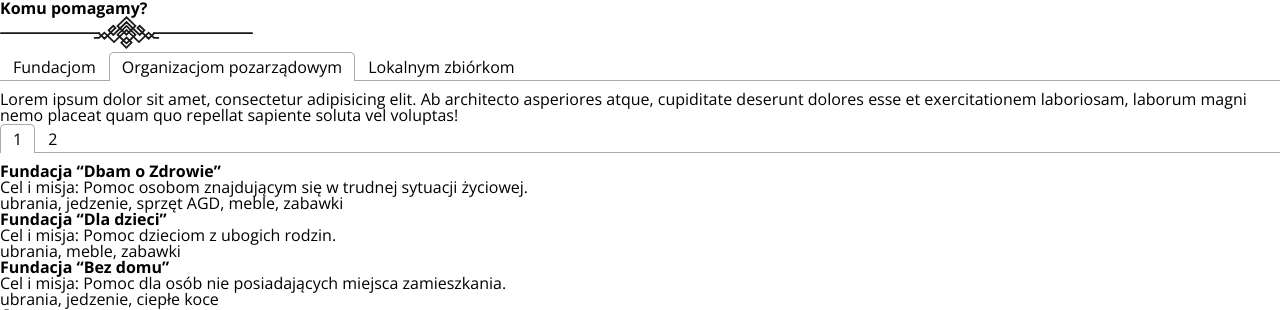
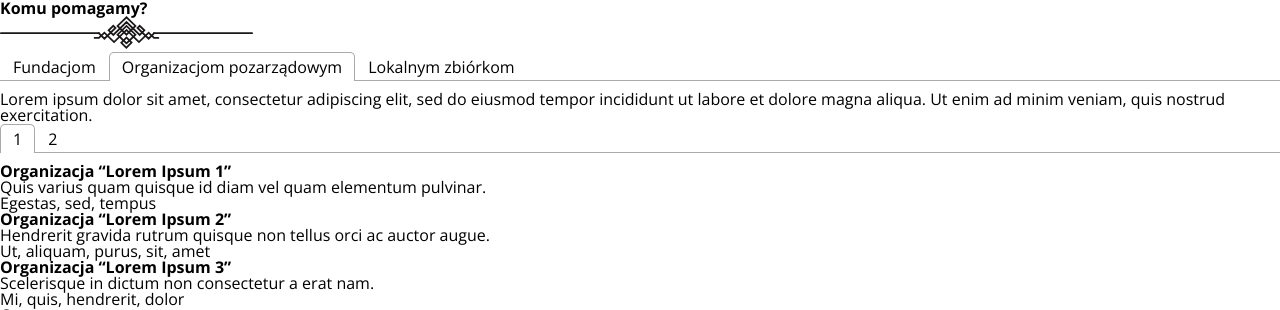
Before and after one commit to Duckjaniels/Giveaway_website, a React (Create React App) app: page / in a window 1280 px wide. Both pictures are taken after a click on the tab "Organizacjom pozarządowym". Shown: the part 3123-3433 px from the top of the page. Built offline with nearby package versions, Linux system fonts and the light colour scheme.

Commit message:
Who help section structure done

```diff
--- a/src/components/HomeWhoHelp.js
+++ b/src/components/HomeWhoHelp.js
@@ -46,34 +46,34 @@ const HomeWhoHelp = () => (
                         </TabPanel>
                         <TabPanel>
                             <div className="who_table-fund-first">
-                                <h2>Fundacja “Dbam o Zdrowie”</h2>
+                                <h2>Fundacja “Lorem Ipsum 4”</h2>
                                 <p>Cel i misja: Pomoc osobom znajdującym się w trudnej sytuacji życiowej.</p>
                                 <span>ubrania, jedzenie, sprzęt AGD, meble, zabawki</span>
                             </div>
                             <div className="who_table-fund-second">
-                                <h2>Fundacja “Dla dzieci”</h2>
+                                <h2>Fundacja “Lorem Ipsum 5”</h2>
                                 <p>Cel i misja: Pomoc dzieciom z ubogich rodzin.</p>
                                 <span>ubrania, meble, zabawki</span>
                             </div>
                             <div className="who_table-fund-third">
-                                <h2>Fundacja “Bez domu”</h2>
+                                <h2>Fundacja “Lorem Ipsum 6”</h2>
                                 <p>Cel i misja: Pomoc dla osób nie posiadających miejsca zamieszkania.</p>
                                 <span>ubrania, jedzenie, ciepłe koce</span>
                             </div>
                         </TabPanel>
                         <TabPanel>
                             <div className="who_table-fund-first">
-                                <h2>Fundacja “Dbam o Zdrowie”</h2>
+                                <h2>Fundacja “Lorem Ipsum 7”</h2>
                                 <p>Cel i misja: Pomoc osobom znajdującym się w trudnej sytuacji życiowej.</p>
                                 <span>ubrania, jedzenie, sprzęt AGD, meble, zabawki</span>
                             </div>
                             <div className="who_table-fund-second">
-                                <h2>Fundacja “Dla dzieci”</h2>
+                                <h2>Fundacja “Lorem Ipsum 8”</h2>
                                 <p>Cel i misja: Pomoc dzieciom z ubogich rodzin.</p>
                                 <span>ubrania, meble, zabawki</span>
                             </div>
                             <div className="who_table-fund-third">
-                                <h2>Fundacja “Bez domu”</h2>
+                                <h2>Fundacja “Lorem Ipsum 9”</h2>
                                 <p>Cel i misja: Pomoc dla osób nie posiadających miejsca zamieszkania.</p>
                                 <span>ubrania, jedzenie, ciepłe koce</span>
                             </div>
@@ -84,7 +84,7 @@ const HomeWhoHelp = () => (
                 <TabPanel>
                     <Tabs>
                         <div className="who-table-org">
-                            <span className="who_table-description-org">Lorem ipsum dolor sit amet, consectetur adipisicing elit. Ab architecto asperiores atque, cupiditate deserunt dolores esse et exercitationem laboriosam, laborum magni nemo placeat quam quo repellat sapiente soluta vel voluptas!</span>
+                            <span className="who_table-description-org">Lorem ipsum dolor sit amet, consectetur adipiscing elit, sed do eiusmod tempor incididunt ut labore et dolore magna aliqua. Ut enim ad minim veniam, quis nostrud exercitation.</span>
                             <TabList>
                                 <Tab>1</Tab>
                                 <Tab>2</Tab>
@@ -92,57 +92,57 @@ const HomeWhoHelp = () => (
                         </div>
                         <TabPanel>
                             <div className="who_table-org-first">
-                                <h2>Fundacja “Dbam o Zdrowie”</h2>
-                                <p>Cel i misja: Pomoc osobom znajdującym się w trudnej sytuacji życiowej.</p>
-                                <span>ubrania, jedzenie, sprzęt AGD, meble, zabawki</span>
+                                <h2>Organizacja “Lorem Ipsum 1”</h2>
+                                <p>Quis varius quam quisque id diam vel quam elementum pulvinar.</p>
+                                <span>Egestas, sed, tempus</span>
                             </div>
                             <div className="who_table-org-second">
-                                <h2>Fundacja “Dla dzieci”</h2>
-                                <p>Cel i misja: Pomoc dzieciom z ubogich rodzin.</p>
-                                <span>ubrania, meble, zabawki</span>
+                                <h2>Organizacja “Lorem Ipsum 2”</h2>
+                                <p>Hendrerit gravida rutrum quisque non tellus orci ac auctor augue.</p>
+                                <span>Ut, aliquam, purus, sit, amet</span>
                             </div>
                             <div className="who_table-org-third">
-                                <h2>Fundacja “Bez domu”</h2>
-                                <p>Cel i misja: Pomoc dla osób nie posiadających miejsca zamieszkania.</p>
-                                <span>ubrania, jedzenie, ciepłe koce</span>
+                                <h2>Organizacja “Lorem Ipsum 3”</h2>
+                                <p>Scelerisque in dictum non consectetur a erat nam.</p>
+                                <span>Mi, quis, hendrerit, dolor</span>
                             </div>
                         </TabPanel>
                         <TabPanel>
                             <div className="who_table-org-first">
-                                <h2>Fundacja “Dbam o Zdrowie”</h2>
-                                <p>Cel i misja: Pomoc osobom znajdującym się w trudnej sytuacji życiowej.</p>
-                                <span>ubrania, jedzenie, sprzęt AGD, meble, zabawki</span>
+                                <h2>Organizacja “Lorem Ipsum 4”</h2>
+                                <p>Scelerisque in dictum non consectetur a erat nam.</p>
+                                <span>Mi, quis, hendrerit, dolor</span>
                             </div>
                             <div className="who_table-org-second">
-                                <h2>Fundacja “Dla dzieci”</h2>
-                                <p>Cel i misja: Pomoc dzieciom z ubogich rodzin.</p>
-                                <span>ubrania, meble, zabawki</span>
+                                <h2>Organizacja “Lorem Ipsum 5”</h2>
+                                <p>Scelerisque in dictum non consectetur a erat nam.</p>
+                                <span>Mi, quis, hendrerit, dolor</span>
                             </div>
                             <div className="who_table-org-third">
-                                <h2>Fundacja “Bez domu”</h2>
-                                <p>Cel i misja: Pomoc dla osób nie posiadających miejsca zamieszkania.</p>
-                                <span>ubrania, jedzenie, ciepłe koce</span>
+                                <h2>Organizacja “Lorem Ipsum 6”</h2>
+                                <p>Scelerisque in dictum non consectetur a erat nam.</p>
+                                <span>Mi, quis, hendrerit, dolor</span>
                             </div>
                         </TabPanel>
                     </Tabs>
                 </TabPanel>
                 {/*Locals*/}
                 <TabPanel>
-                    <span className="who_table-description-local">Lorem ipsum dolor sit amet, consectetur adipisicing elit. Adipisci at corporis, delectus deserunt dolorem exercitationem facere id impedit ipsum iste numquam optio placeat, praesentium quae rem repellat sunt temporibus velit.</span>
+                    <span className="who_table-description-local">Lorem ipsum dolor sit amet, consectetur adipiscing elit, sed do eiusmod tempor incididunt ut labore et dolore magna aliqua. Ut enim ad minim veniam, quis nostrud exercitation.</span>
                     <div className="who_table-loc-first">
-                        <h2>Fundacja “Dbam o Zdrowie”</h2>
-                        <p>Cel i misja: Pomoc osobom znajdującym się w trudnej sytuacji życiowej.</p>
-                        <span>ubrania, jedzenie, sprzęt AGD, meble, zabawki</span>
+                        <h2>Zbiórka “Lorem Ipsum 1”</h2>
+                        <p>Quis varius quam quisque id diam vel quam elementum pulvinar.</p>
+                        <span>Egestas, sed, tempus</span>
                     </div>
                     <div className="who_table-loc-second">
-                        <h2>Fundacja “Dla dzieci”</h2>
-                        <p>Cel i misja: Pomoc dzieciom z ubogich rodzin.</p>
-                        <span>ubrania, meble, zabawki</span>
+                        <h2>Zbiórka “Lorem Ipsum 2”</h2>
+                        <p>Hendrerit gravida rutrum quisque non tellus orci ac auctor augue.</p>
+                        <span>Ut, aliquam, purus, sit, amet</span>
                     </div>
                     <div className="who_table-loc-third">
-                        <h2>Fundacja “Bez domu”</h2>
-                        <p>Cel i misja: Pomoc dla osób nie posiadających miejsca zamieszkania.</p>
-                        <span>ubrania, jedzenie, ciepłe koce</span>
+                        <h2>Zbiórka “Lorem Ipsum 3”</h2>
+                        <p>Scelerisque in dictum non consectetur a erat nam.</p>
+                        <span>Mi, quis, hendrerit, dolor</span>
                     </div>
                 </TabPanel>
             </Tabs>
```
